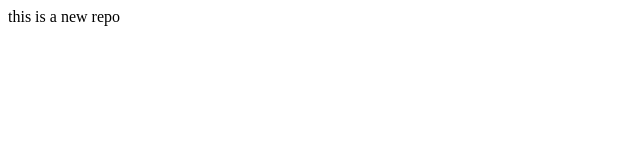
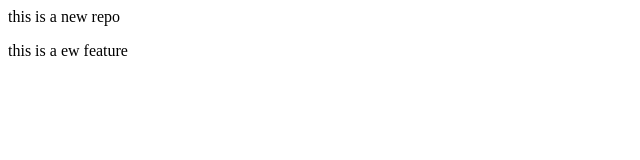
Before and after one commit to SoundaryaGN/localrepo, a plain HTML site: page index.html in a window 1280 px wide. Shown: the whole page, without its empty margins (0-640 px from the left). Drawn offline with Linux system fonts and the light colour scheme.

Commit message:
add new feature

```diff
--- a/index.html
+++ b/index.html
@@ -1 +1,2 @@
 <p>this is a new repo</p>
+<p>this is a ew feature</p>
```
